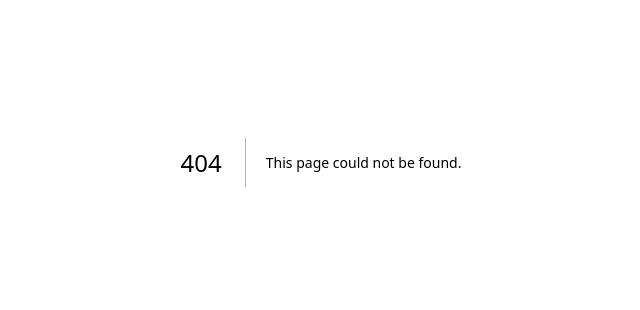
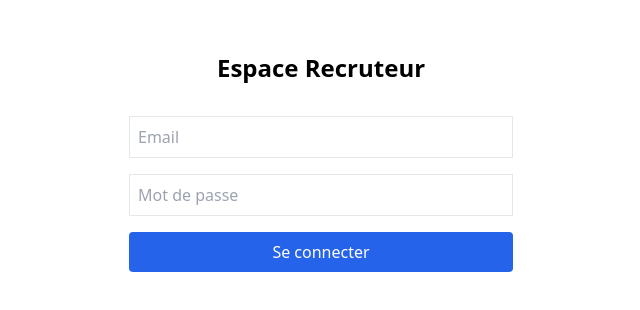
Before and after one commit to kbwee125/kbwee-live, a Next.js app: page /recruiter/login in a window 1280 px wide. Before the commit this address had no page. Shown: the part 238-548 px from the top of the page, without its empty margins (319-959 px from the left). Built offline with nearby package versions, Linux system fonts and the light colour scheme.

Commit message:
Create login.js

```diff
--- /dev/null
+++ b/pages/recruiter/login.js
@@ -0,0 +1,58 @@
+import { useState } from 'react';
+import { supabase } from '../../lib/supabaseClient';
+import { useRouter } from 'next/router';
+
+export default function RecruiterLogin() {
+  const [email, setEmail] = useState('');
+  const [password, setPassword] = useState('');
+  const [message, setMessage] = useState('');
+  const router = useRouter();
+
+  const handleLogin = async (e) => {
+    e.preventDefault();
+
+    const { error } = await supabase.auth.signInWithPassword({
+      email,
+      password
+    });
+
+    if (error) {
+      setMessage('❌ Identifiants invalides.');
+    } else {
+      setMessage('✅ Connexion réussie.');
+      router.push('/recruiter/dashboard');
+    }
+  };
+
+  return (
+    <div className="min-h-screen flex items-center justify-center bg-white px-4">
+      <form onSubmit={handleLogin} className="w-full max-w-sm space-y-4">
+        <h1 className="text-2xl font-bold text-center mb-4">Espace Recruteur</h1>
+
+        <input
+          type="email"
+          placeholder="Email"
+          required
+          className="border p-2 w-full"
+          value={email}
+          onChange={(e) => setEmail(e.target.value)}
+        />
+
+        <input
+          type="password"
+          placeholder="Mot de passe"
+          required
+          className="border p-2 w-full"
+          value={password}
+          onChange={(e) => setPassword(e.target.value)}
+        />
+
+        <button type="submit" className="bg-blue-600 text-white px-4 py-2 rounded w-full">
+          Se connecter
+        </button>
+
+        {message && <p className="text-sm text-center mt-2">{message}</p>}
+      </form>
+    </div>
+  );
+}
```
